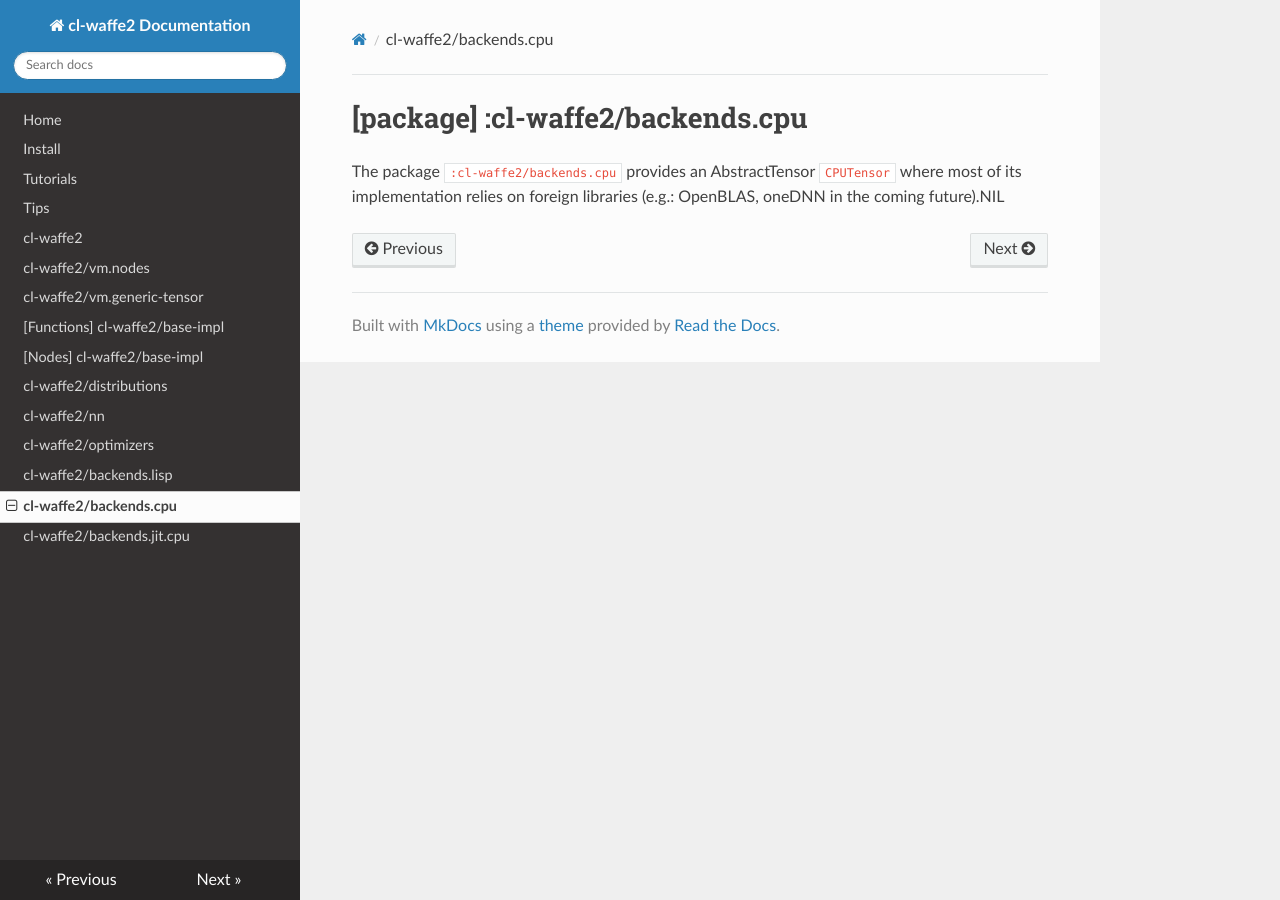
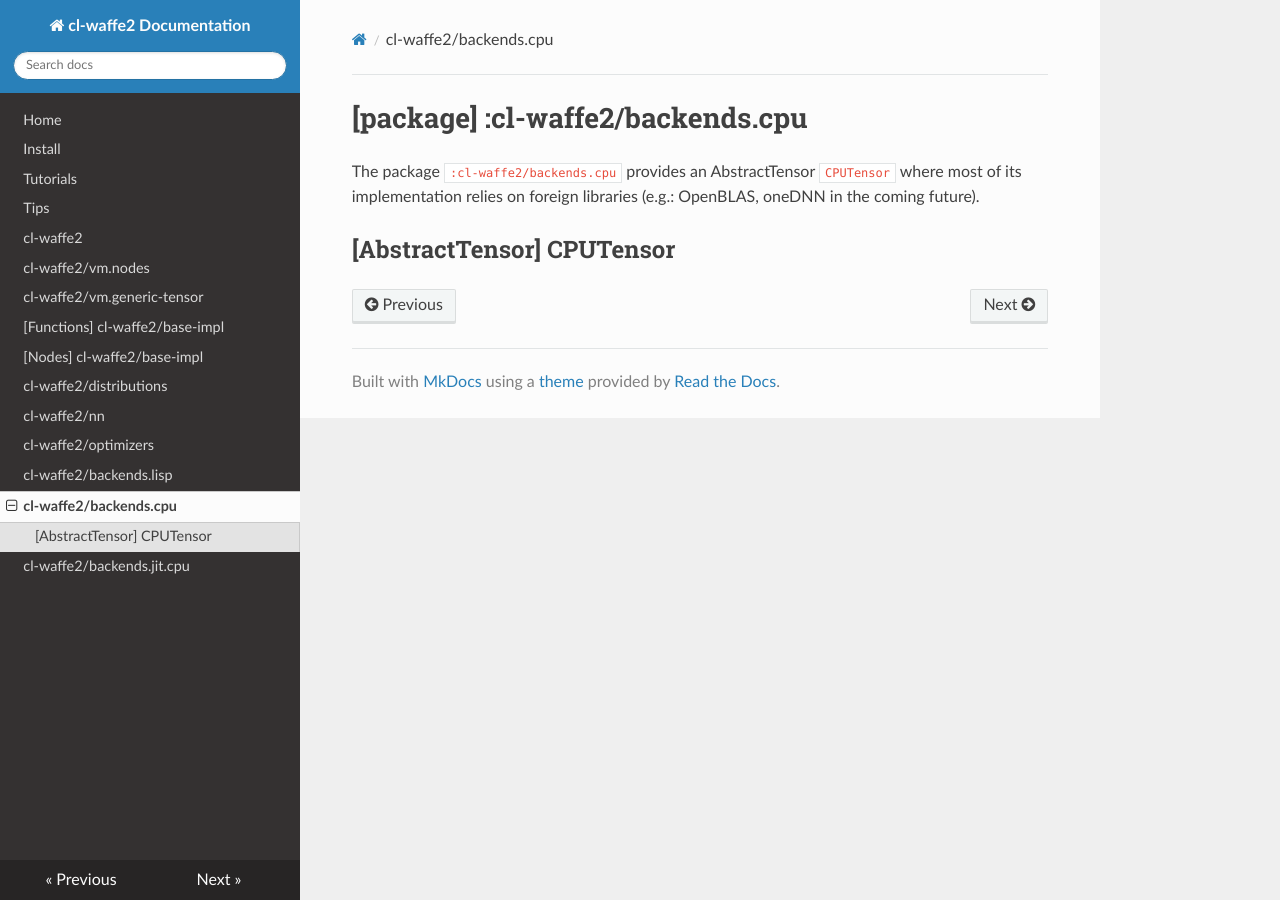
Before and after one commit to hikettei/cl-waffe2, an MkDocs documentation site: the page built from docs/cl-waffe2-docs/docs/cpu-tensor-backend.md, in a window 1280 px wide. Built offline with MkDocs 1.6.1, drawn with Linux system fonts in a browser that asks for light colours; nearby versions of some CDN libraries.

```diff
--- a/docs/cl-waffe2-docs/docs/cpu-tensor-backend.md
+++ b/docs/cl-waffe2-docs/docs/cpu-tensor-backend.md
@@ -1,3 +1,4 @@
 
 # [package] :cl-waffe2/backends.cpu
-The package `:cl-waffe2/backends.cpu` provides an AbstractTensor `CPUTensor` where most of its implementation relies on foreign libraries (e.g.: OpenBLAS, oneDNN in the coming future).NIL
+The package `:cl-waffe2/backends.cpu` provides an AbstractTensor `CPUTensor` where most of its implementation relies on foreign libraries (e.g.: OpenBLAS, oneDNN in the coming future).
+## [AbstractTensor] CPUTensor
```
Also changed, not shown: 5 other files.
